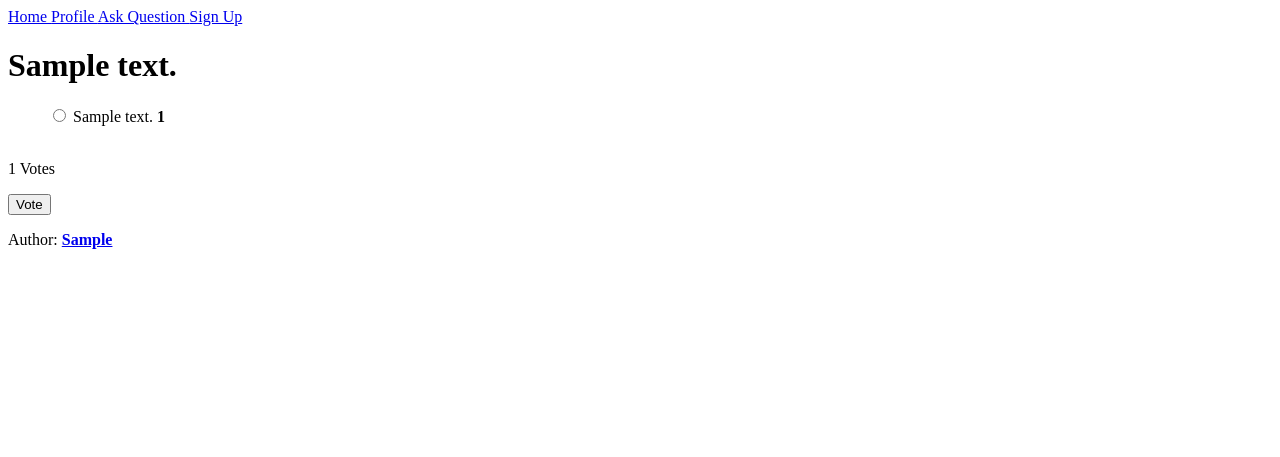
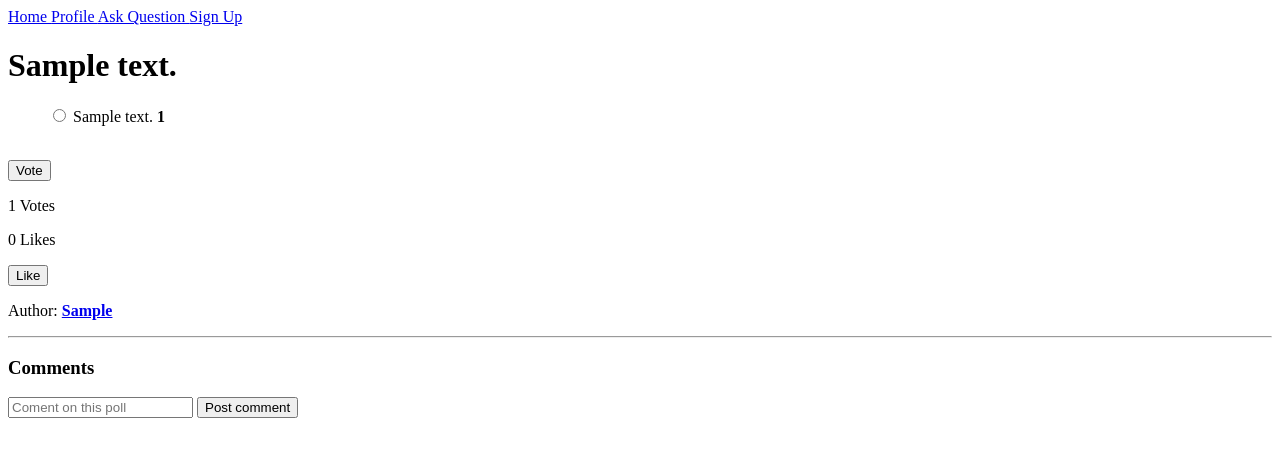
Before and after one commit to olaniyigeorge/Poll-y, a Django app: page /poll/1 in a window 1280 px wide. Shown: the top 457 px of the page. Run offline with Django 3.2, Linux system fonts and the light colour scheme; tables that the repository leaves empty hold one stand-in row (values such as "Sample post").

Commit message:
Updated the details page to show comments and number of likes

```diff
--- a/poll/templates/poll/details.html
+++ b/poll/templates/poll/details.html
@@ -22,9 +22,12 @@
             <input type="radio" name='option_pk' value= {{ option.pk }}  /> {{option.choice_text}} <strong>{{ option.votes }}</strong> <br> <br>
         {%  endfor %}
         </ul>
-        <p> {{ count }} Votes </p>
+
         <input type="submit" name="answer" value="Vote">
     </form>
+
+    <p> {{ count }} Votes </p>
+    <p> {{ question.likers|length }} Likes </p>
 
 
 
@@ -39,6 +42,14 @@
     {% endif %}
 
 
+    <form action="{% url 'poll:like' %}" method="post">
+        {% csrf_token %}
+        <input type="hidden" name="question" value={{ question.id }}>
+        <input type="submit" name="like" value="Like">
+    </form>
+
+
+
 
     <p>
         Author:
@@ -47,4 +58,33 @@
         </strong>
     </p>
 
+
+    <hr>
+
+    <h3> Comments </h3>
+
+    <form action="{% url 'poll:comment' %}" method="post">
+        {% csrf_token %}
+        <input type="hidden" name="question" value={{ question.id }}>
+        <input type="text" name="comment_text" placeholder="Coment on this poll">
+        <input type="submit" name="comment" value="Post comment">
+    </form>
+
+
+    {% for comment in comments %}
+
+        <ul>
+            <li> {{ comment.comment_text }} </li>
+            <em> By: <a href="{% url 'users:profile' comment.author %}"> {{ comment.author }} </a>  </em>
+        </ul>
+
+
+    {% endfor %}
+
+
+
+
+
+
+
 {% endblock %}
```
